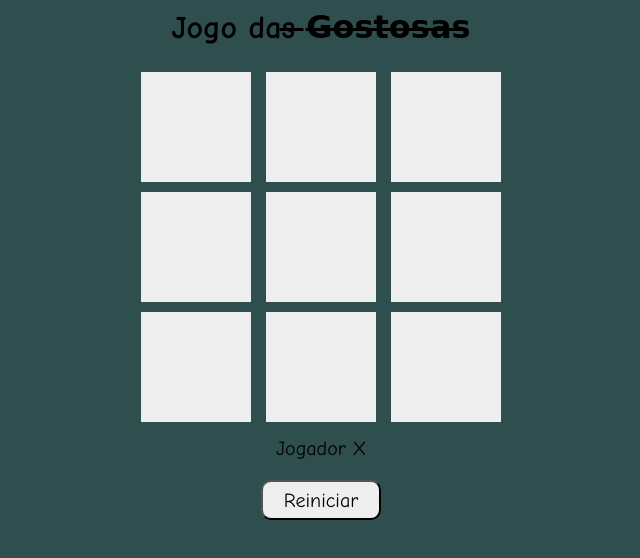
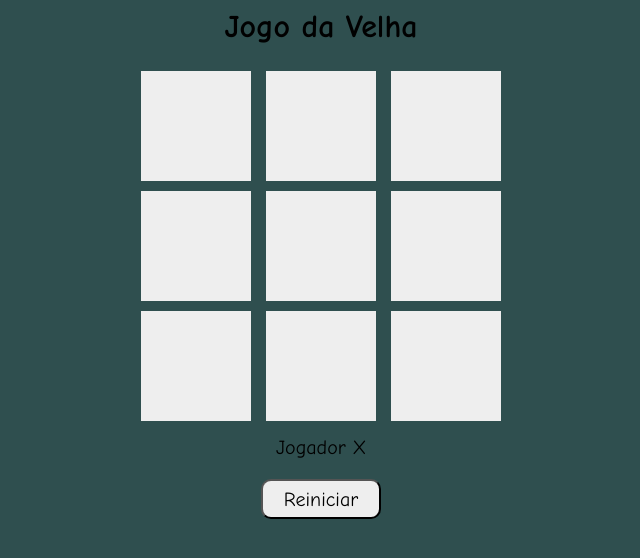
Before and after one commit to cursos-e-estudos/jogo-da-velha, a plain HTML site: page index.html in a window 1280 px wide. Shown: the whole page, without its empty margins (319-959 px from the left). Drawn offline with Linux system fonts and the light colour scheme.

Commit message:
adequado readme

```diff
--- a/index.html
+++ b/index.html
@@ -3,7 +3,7 @@
 <head>
     <meta charset="UTF-8">
     <meta name="viewport" content="width=device-width, initial-scale=1.0">
-    <title>Jogo das gostosas</title>
+    <title>Jogo da velha</title>
 
     <!-- icones -->
     <link rel="apple-touch-icon" sizes="180x180" href="assets/icons/apple-touch-icon.png">
@@ -19,7 +19,7 @@
     <link rel="stylesheet" href="https://cdnjs.cloudflare.com/ajax/libs/font-awesome/5.15.1/css/all.min.css" integrity="sha512-+4zCK9k+qNFUR5X+cKL9EIR+ZOhtIloNl9GIKS57V1MyNsYpYcUrUeQc9vNfzsWfV28IaLL3i96P9sdNyeRssA==" crossorigin="anonymous" />
 </head>
 <body>
-    <h1>Jogo das ̶G̶o̶s̶t̶o̶s̶a̶s̶</h1>
+    <h1>Jogo da Velha</h1>
 
     <div>
         <div class="quadrado" id="1" onclick="escolherQuadrado(this.id)">0</div>
```
Also changed, not shown: assets/screenshots/screenshot1.png, 1 other file.
